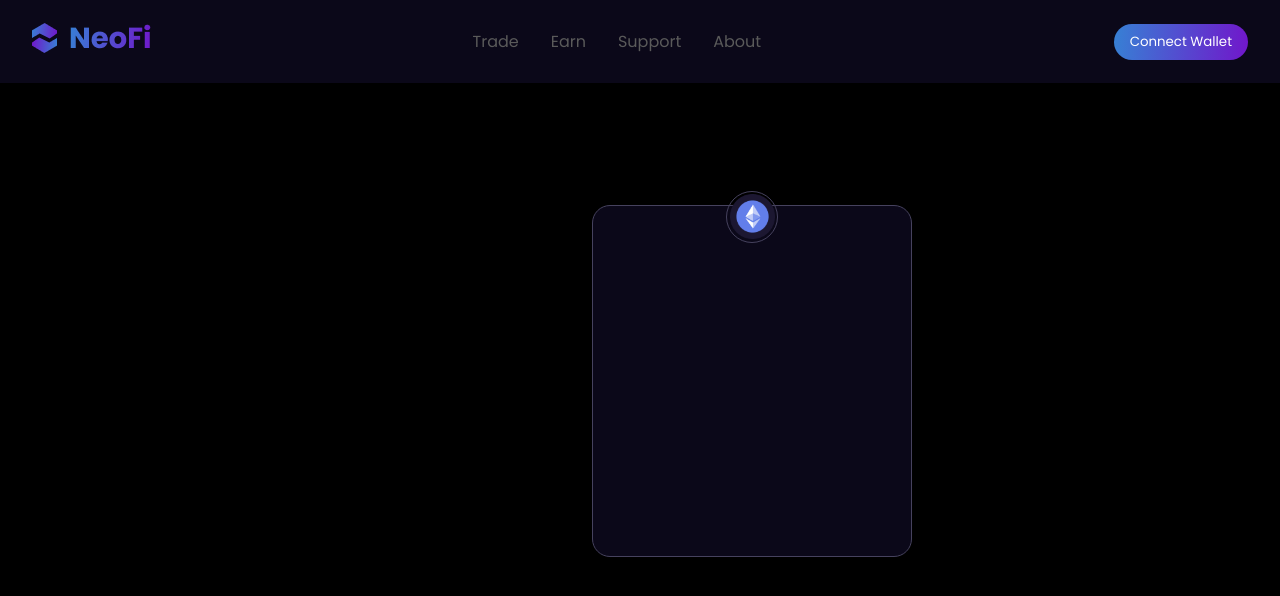
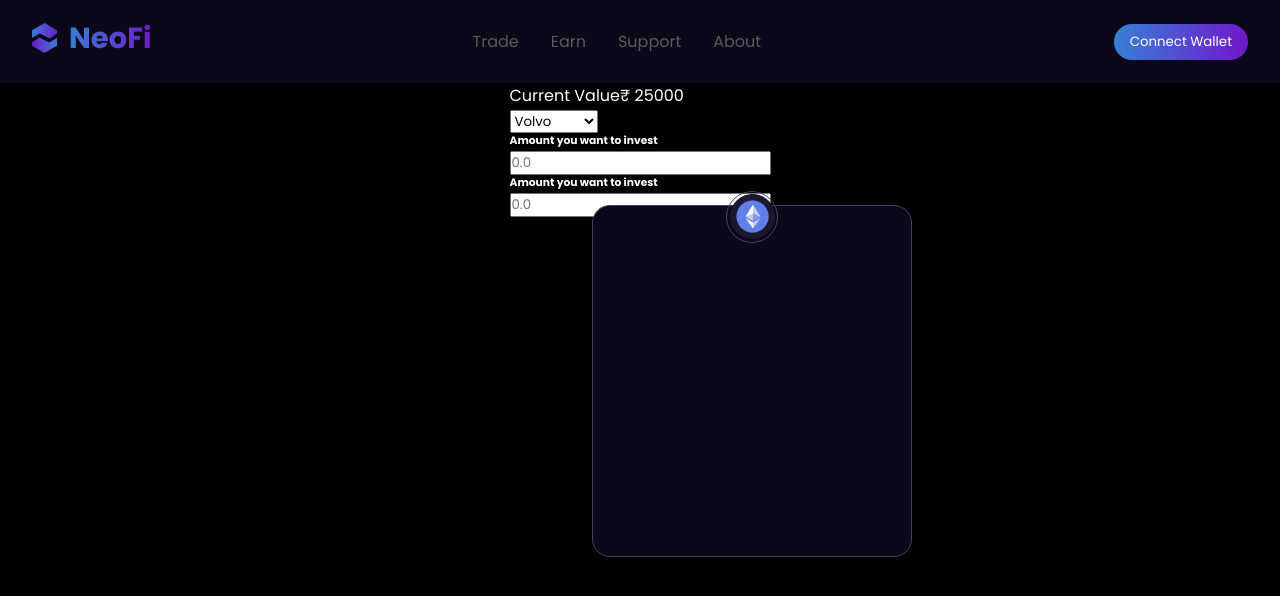
Before and after one commit to kumarlearns6767/neofi-assignment, a React (Create React App) app: page / in a window 1280 px wide. Shown: the top 596 px of the page. Built offline with nearby package versions, Linux system fonts and the light colour scheme.

Commit message:
added the card content

```diff
--- a/src/components/card/Card.js
+++ b/src/components/card/Card.js
@@ -11,6 +11,46 @@ function Card() {
                     <img src={cryptologo} alt="logo" className="brand_logo"/>
                 </div>
             </div>
+            <div className="card-content">
+                <div className="currenct-selector">
+                    <div className="current-value">
+                        <span>
+                            Current Value
+                        </span>
+                        <span>
+                            ₹ 25000
+                        </span>
+                    </div>
+                    <div className="cryptoCurrency">
+                        <select name="cars" id="cars">
+                            <option value="volvo">Volvo</option>
+                            <option value="saab">Saab</option>
+                            <option value="mercedes">Mercedes</option>
+                            <option value="audi">Audi</option>
+                        </select>
+                    </div>
+                </div>
+                <div className="amount-invest-container">
+                    <div className="amount-invest">
+                        <h6>
+                            Amount you want to invest
+                        </h6>
+                    </div>
+                    <div className="cryptoCurrency">
+                        <input placeholder="0.0" />
+                    </div>
+                </div>
+                <div className="amount-invest-container">
+                    <div className="amount-invest">
+                        <h6>
+                            Amount you want to invest
+                        </h6>
+                    </div>
+                    <div className="cryptoCurrency">
+                        <input placeholder="0.0" />
+                    </div>
+                </div>
+            </div>
         </main>
 	);
 }
```
